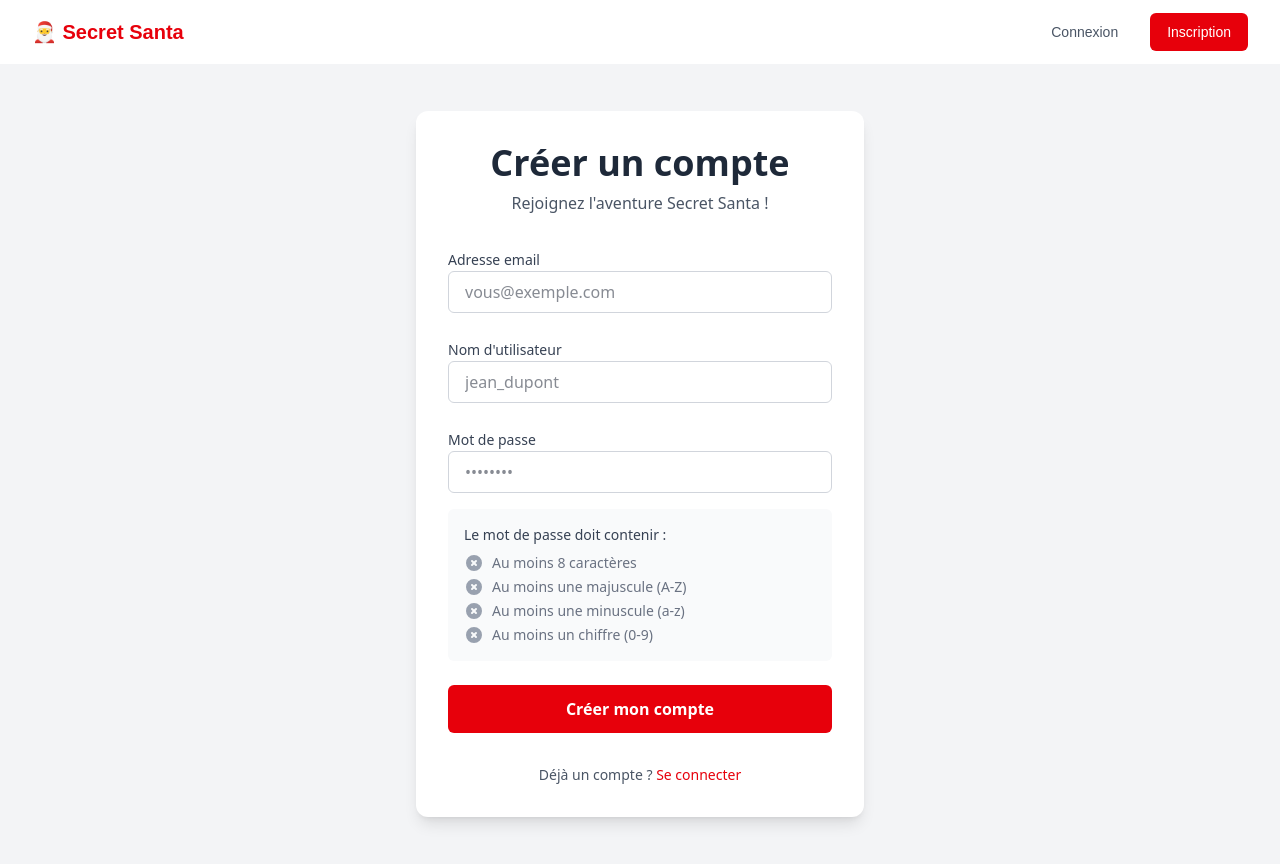
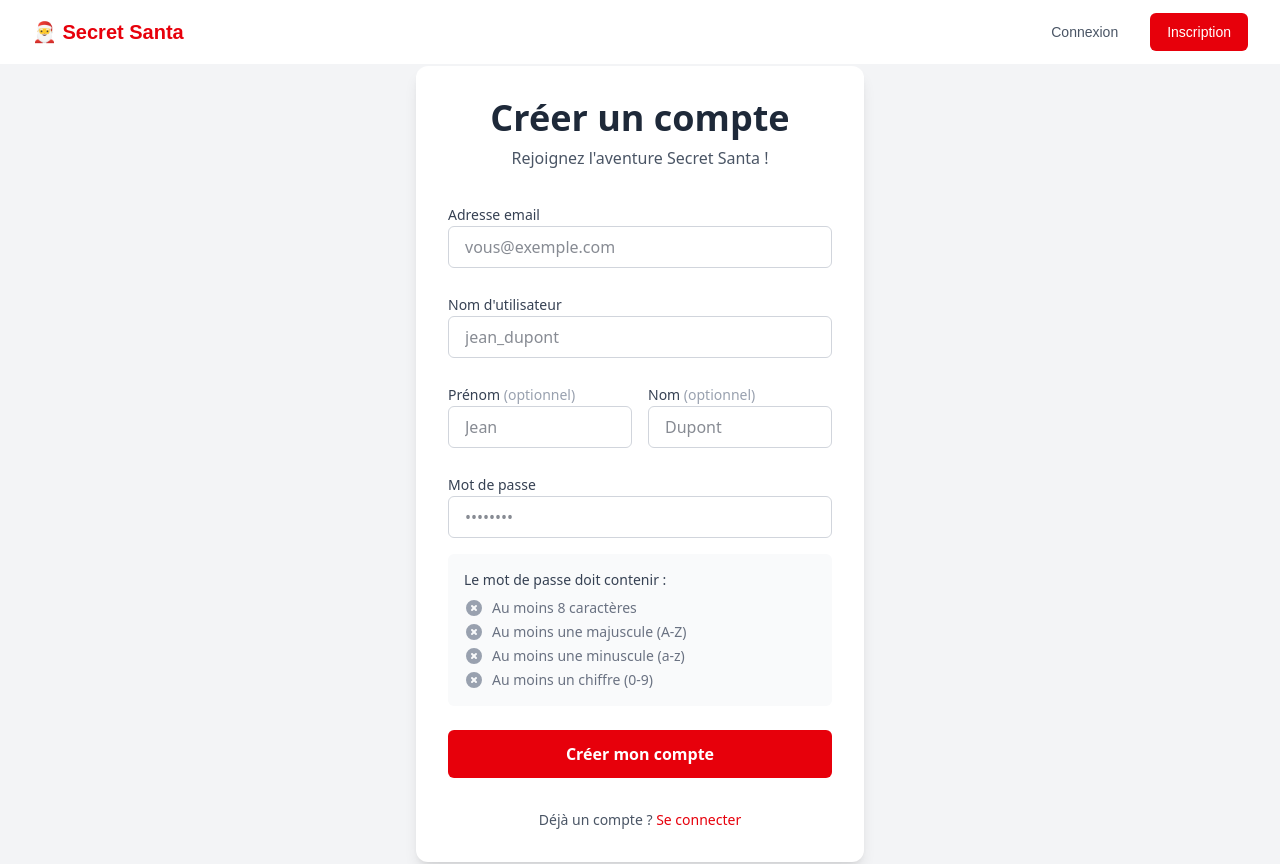
Before and after one commit to Team-3-Ynov/ynov-secret-santa-front-end, a Next.js app: page /auth/signup in a window 1280 px wide. Built offline with nearby package versions, Linux system fonts and the light colour scheme.

Commit message:
feat: Implement user signup page with registration form and API integration.

```diff
--- a/src/app/auth/signup/page.tsx
+++ b/src/app/auth/signup/page.tsx
@@ -11,6 +11,8 @@ function SignupForm() {
   const redirectUrl = searchParams.get('redirect');
   const [email, setEmail] = useState('');
   const [username, setUsername] = useState('');
+  const [firstName, setFirstName] = useState('');
+  const [lastName, setLastName] = useState('');
   const [password, setPassword] = useState('');
   const [isLoading, setIsLoading] = useState(false);
   const [error, setError] = useState<string | null>(null);
@@ -26,7 +28,13 @@ function SignupForm() {
       const response = await fetch(`${process.env.NEXT_PUBLIC_API_URL}/api/auth/register`, {
         method: 'POST',
         headers: { 'Content-Type': 'application/json' },
-        body: JSON.stringify({ email, password, username }),
+        body: JSON.stringify({
+          email,
+          password,
+          username,
+          ...(firstName.trim() && { first_name: firstName.trim() }),
+          ...(lastName.trim() && { last_name: lastName.trim() }),
+        }),
       });
 
       const result = await response.json();
@@ -46,6 +54,8 @@ function SignupForm() {
       setSuccess('Account created successfully! Redirecting to login...');
       setEmail('');
       setUsername('');
+      setFirstName('');
+      setLastName('');
       setPassword('');
 
       // Redirect to login page, preserving the redirect URL
@@ -107,6 +117,38 @@ function SignupForm() {
             />
           </div>
 
+          <div className="grid grid-cols-2 gap-4">
+            <div className="space-y-2">
+              <label htmlFor="firstName" className="text-sm font-medium text-gray-700">
+                Prénom <span className="text-gray-400 font-normal">(optionnel)</span>
+              </label>
+              <input
+                type="text"
+                id="firstName"
+                name="firstName"
+                value={firstName}
+                onChange={(e) => setFirstName(e.target.value)}
+                className="w-full px-4 py-2 border border-gray-300 rounded-md focus:outline-none focus:ring-2 focus:ring-red-500 text-gray-900"
+                placeholder="Jean"
+              />
+            </div>
+            <div className="space-y-2">
+              <label htmlFor="lastName" className="text-sm font-medium text-gray-700">
+                Nom <span className="text-gray-400 font-normal">(optionnel)</span>
+              </label>
+              <input
+                type="text"
+                id="lastName"
+                name="lastName"
+                value={lastName}
+                onChange={(e) => setLastName(e.target.value)}
+                className="w-full px-4 py-2 border border-gray-300 rounded-md focus:outline-none focus:ring-2 focus:ring-red-500 text-gray-900"
+                placeholder="Dupont"
+              />
+            </div>
+          </div>
+
+
           <div className="space-y-2">
             <label htmlFor="password" className="text-sm font-medium text-gray-700">
               Mot de passe
```
